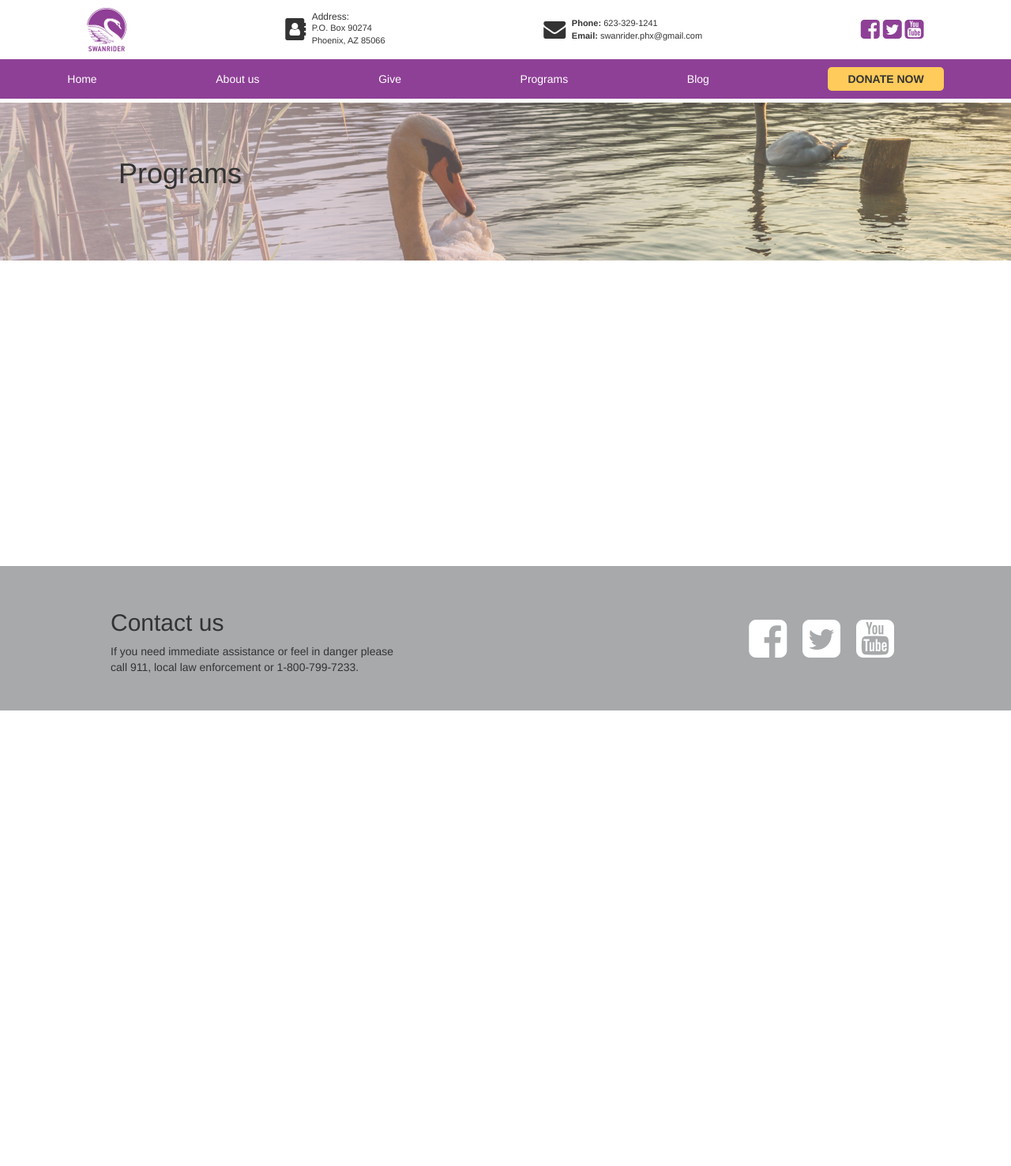
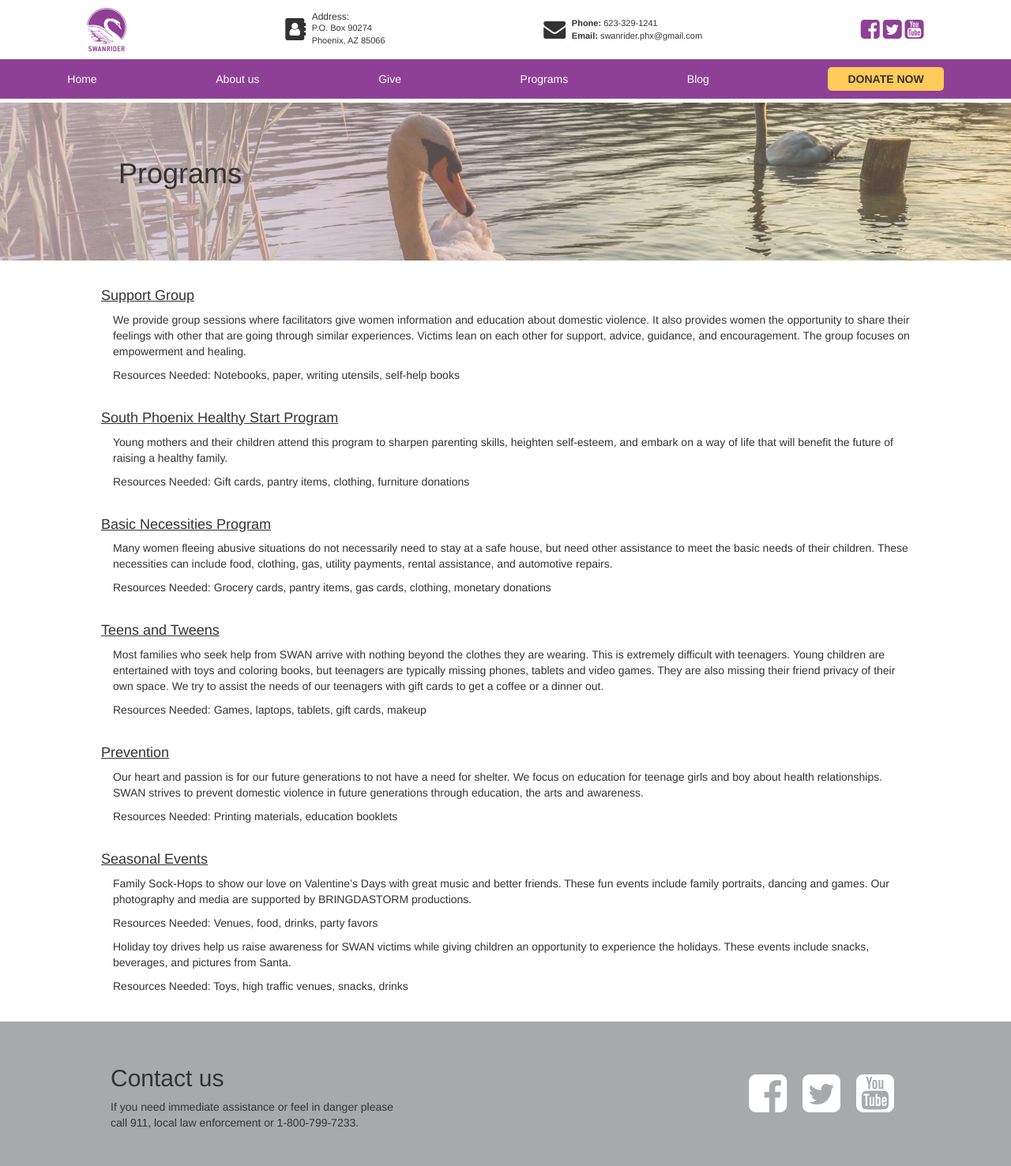
Before and after one commit to swanrider-phx/swanrider-phx.github.io, a Jekyll site: the page built from programs.md, in a window 1280 px wide. Shown: the whole page at 79% size. Built offline with Jekyll 4.4.1, drawn with Linux system fonts in a browser that asks for light colours; nearby versions of some CDN libraries; before the commit the page ends 900 px from its top, so only the background shows below that.

Commit message:
added content to programs page

```diff
--- a/assets/css/styles.scss
+++ b/assets/css/styles.scss
@@ -482,7 +482,7 @@ footer {
 #give {
 
 	h4.quote {
-		margin: 35px 90px;
+		margin: 35px 10%;
 		text-align: center;
 	}
 
@@ -490,7 +490,7 @@ footer {
 		display: flex;
 		justify-content: space-between;
 		align-items: center;
-		margin: 10px 90px;
+		margin: 10px 10%;
 	}
 
 	.give-donation .text {
@@ -523,7 +523,7 @@ footer {
 		display: flex;
 		justify-content: space-between;
 		align-items: center;
-		margin: 10px 90px;
+		margin: 10px 10%;
 		border-top: 2px solid black;
 		border-bottom: 2px solid black;
 		padding: 35px 0px;
@@ -560,7 +560,7 @@ footer {
 		display: flex;
 		justify-content: space-between;
 		align-items: center;
-		margin: 10px 90px;
+		margin: 10px 10%;
 		padding: 35px 0px;
 	}
 
@@ -598,3 +598,20 @@ footer {
 /********************
 	PROGRAMS PAGE
 ********************/
+#programs {
+	.programs-container {
+		margin: 10px 10%;
+	}
+
+	.programs-container .program {
+		margin: 35px 0px;
+
+		h4 {
+			text-decoration: underline;
+		}
+
+		p {
+			padding-left: 15px;
+		}
+	}
+}
--- a/programs.md
+++ b/programs.md
@@ -9,4 +9,46 @@ permalink: /programs/
 		<h1>Programs</h1>
 	</div>
 
+	<div class="programs-container">
+		<div class="program">
+			<h4>Support Group</h4>
+			<p>We provide group sessions where facilitators give women information and education about domestic violence.  It also provides women the opportunity to share their feelings with other that are going through similar experiences.  Victims lean on each other for support, advice, guidance, and encouragement.  The group focuses on empowerment and healing.</p>
+			<p>Resources Needed:  Notebooks, paper, writing utensils, self-help books</p>
+		</div>
+
+		<div class="program">
+			<h4>South Phoenix Healthy Start Program</h4>
+			<p>Young mothers and their children attend this program to sharpen parenting skills, heighten self-esteem, and embark on a way of life that will benefit the future of raising a healthy family.</p>
+			<p>Resources Needed:  Gift cards, pantry items, clothing, furniture donations</p>
+		</div>
+
+		<div class="program">
+			<h4>Basic Necessities Program</h4>
+			<p>Many women fleeing abusive situations do not necessarily need to stay at a safe house, but need other assistance to meet the basic needs of their children.  These necessities can include food, clothing, gas, utility payments, rental assistance, and automotive repairs.</p>
+			<p>Resources Needed:  Grocery cards, pantry items, gas cards, clothing, monetary donations</p>
+		</div>
+
+		<div class="program">
+			<h4>Teens and Tweens</h4>
+			<p>Most families who seek help from SWAN arrive with nothing beyond the clothes they are wearing.  This is extremely difficult with teenagers.  Young children are entertained with toys and coloring books, but teenagers are typically missing phones, tablets and video games.  They are also missing their friend privacy of their own space.  We try to assist the needs of our teenagers with gift cards to get a coffee or a dinner out.</p>
+			<p>Resources Needed:  Games, laptops, tablets, gift cards, makeup</p>
+		</div>
+
+		<div class="program">
+			<h4>Prevention</h4>
+			<p>Our heart and passion is for our future generations to not have a need for shelter.  We focus on education for teenage girls and boy about health relationships.  SWAN strives to prevent domestic violence in future generations through education, the arts and awareness.</p>
+			<p>Resources Needed:  Printing materials, education booklets</p>
+		</div>
+
+		<div class="program">
+			<h4>Seasonal Events</h4>
+			<p>Family Sock-Hops to show our love on Valentine’s Days with great music and better friends.  These fun events include family portraits, dancing and games.  Our photography and media are supported by BRINGDASTORM productions.</p>
+			<p>Resources Needed:  Venues, food, drinks, party favors</p>
+			<p>Holiday toy drives help us raise awareness for SWAN victims while giving children an opportunity to experience the holidays.  These events include snacks, beverages, and pictures from Santa.</p>
+			<p>Resources Needed:  Toys, high traffic venues, snacks, drinks</p>
+		</div>
+	</div>
+
+
+
 </div>
```
